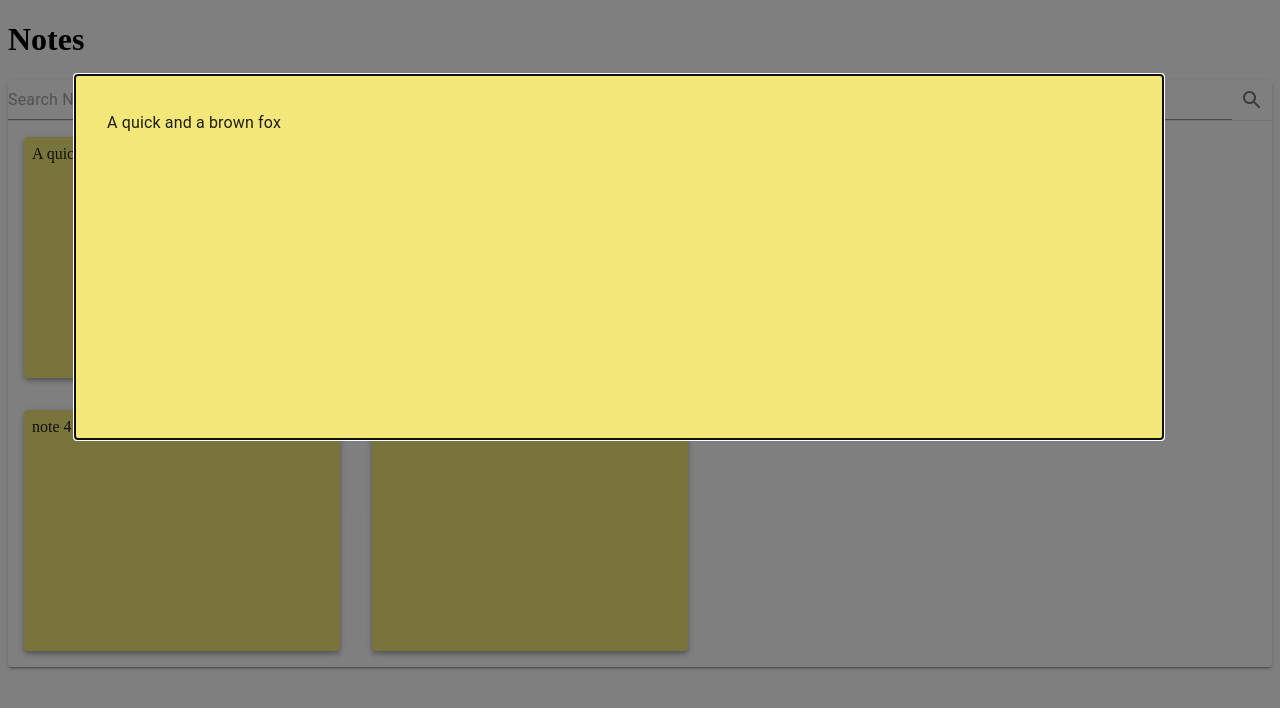
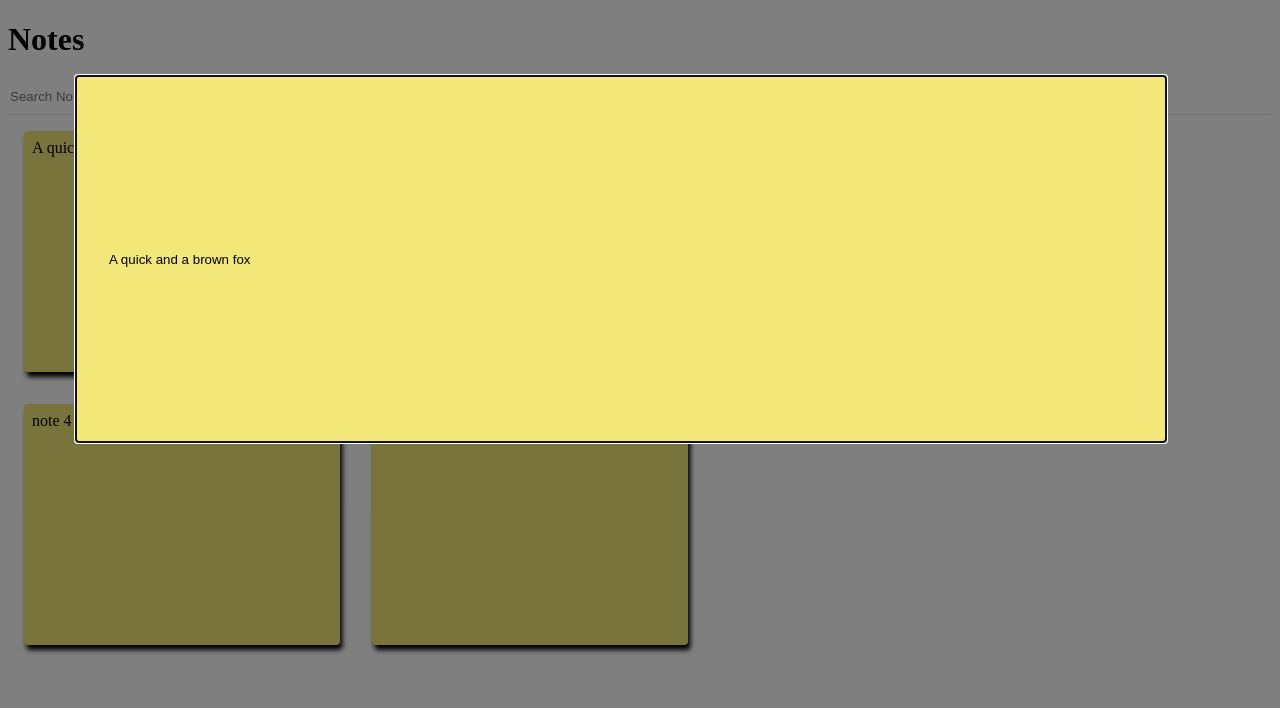
Before and after one commit to aashishagnihotri/justNotes, a React (Create React App) app in the folder frontend/: page / in a window 1280 px wide. Both pictures are taken after a click on the element "A quick and a brown fox". Shown: the top 708 px of the page. Built offline with nearby package versions, Linux system fonts and the light colour scheme.

Commit message:
Reduced Dependency on MUI Components

```diff
--- a/frontend/src/App.js
+++ b/frontend/src/App.js
@@ -1,16 +1,5 @@
 import React, { useState } from "react";
-import {
-  Paper,
-  Box,
-  IconButton,
-  InputBase,
-  TextField,
-  Modal,
-  Divider,
-  Grid,
-  Input,
-} from "@mui/material";
-import SearchIcon from "@mui/icons-material/Search";
+import { Modal, Divider, Grid } from "@mui/material";
 const notes = [
   {
     id: 1,
@@ -59,17 +48,15 @@ const App = () => {
   };
   return (
     <>
+      <div>
         <h1>Notes</h1>
-      <Paper elevation={2}>
-        <Box
-          sx={{
-            display: "flex",
-            flexDirection: "row",
-            justifyContent: "space-between",
+        <span>
+          <input
+            style={{
+              width: "100%",
+              height: "32px",
+              border: "0px solid white",
             }}
-        >
-          <Input
-            fullWidth
             type="text"
             id="searchBar"
             placeholder="Search Notes"
@@ -77,10 +64,8 @@ const App = () => {
               handleSearch(e.target.value);
             }}
           />
-          <IconButton type="button" aria-label="search">
-            <SearchIcon />
-          </IconButton>
-        </Box>
+        </span>
+      </div>
       <Divider orientation="horizontal" variant="fullWidth" />
       <Grid container={true}>
         {noteList
@@ -89,23 +74,24 @@ const App = () => {
           })
           .map((note) => {
             return (
-                <Paper
-                  key={note.id}
-                  elevation={4}
-                  sx={{
+              <div
+                style={{
+                  boxShadow: "2.5px 5px 5px black",
                   padding: "8px",
                   width: "300px",
                   height: "225px",
                   margin: "16px",
                   backgroundColor: "#F3E779",
+                  borderRadius: "4px",
                 }}
+                key={note.id}
                 onClick={() => {
                   setOpenNote(true);
                   setCurrentNote(note);
                 }}
               >
                 {note.note}
-                </Paper>
+              </div>
             );
           })}
       </Grid>
@@ -115,25 +101,26 @@ const App = () => {
           setOpenNote(false);
           handleSave(currentNote);
         }}
-        >
-          <Box
-            sx={{
+        children={
+          <input
+            style={{
               margin: "75px",
               height: "300px",
               width: "80%",
               padding: "32px",
               backgroundColor: "#F3E779",
+              display: "flex",
+              flexDirection: "row",
+              alignItems: "flex-start",
+              justifyContent: "flex-start",
             }}
-          >
-            <InputBase
             defaultValue={currentNote.note}
             onChange={(e) => {
               setCurrentNote({ ...currentNote, note: e.target.value });
             }}
           />
-          </Box>
-        </Modal>
-      </Paper>
+        }
+      ></Modal>
     </>
   );
 };
```
Lines whose indentation alone changed are shown as unchanged.
